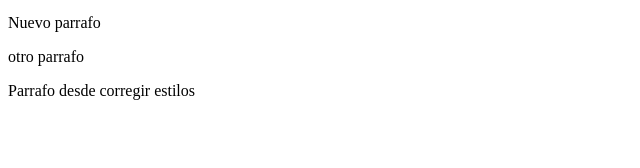
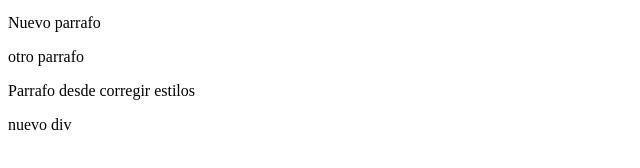
Before and after one commit to YOSOFT/tuto-git, a website: page index.html in a window 1280 px wide. Shown: the part 38-206 px from the top of the page, without its empty margins (0-640 px from the left). Drawn offline with Linux system fonts and the light colour scheme.

Commit message:
nueva funcionalidad

```diff
--- a/index.html
+++ b/index.html
@@ -25,5 +25,8 @@
     <p>Nuevo parrafo</p>
     <p>otro parrafo</p>
     <p>Parrafo desde corregir estilos</p>
+    <div>
+        nuevo div
+    </div>
 </body>
 </html>
```
